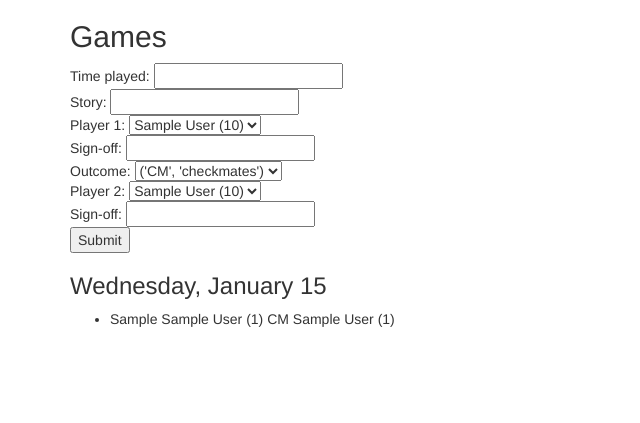
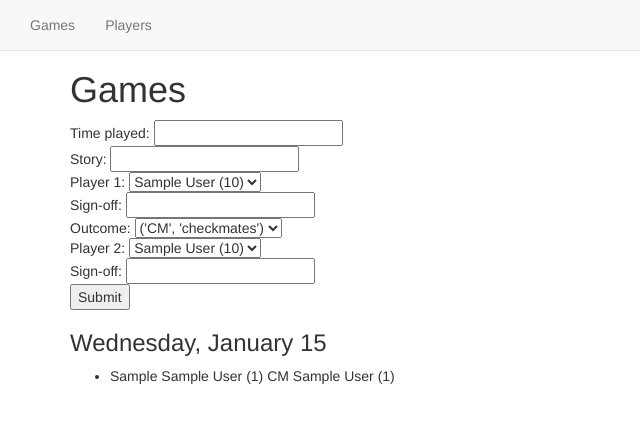
Before and after one commit to rjoleary/elonomics, a Django app: page /games/ in a window 1280 px wide. Shown: the top 423 px of the page, without its empty margins (0-640 px from the left). Run offline with Django 3.2, Linux system fonts and the light colour scheme; tables that the repository leaves empty hold one stand-in row (values such as "Sample post"); some libraries are stand-ins or nearby versions.

Commit message:
Add nav bar

```diff
--- a/elonomics/templates/elonomics/base.html
+++ b/elonomics/templates/elonomics/base.html
@@ -3,11 +3,21 @@
 <!DOCTYPE html>
 <html lang="en">
   <head>
-    <title>Elonomics</title>
+    <title>{% block title %}{% endblock %}</title>
     <meta name="viewport" content="width=device-width, initial-scale=1">
     <link rel="stylesheet" href="{% static 'elonomics/bootstrap.min.css' %}" />
   </head>
-  <body>
+  <body style="padding-top: 50px">
+    <nav class="navbar navbar-default navbar-fixed-top">
+      <div class="container-fluid">
+        <div class="collapse navbar-collapse">
+          <ul class="nav navbar-nav">
+            <li><a href="{% url 'games' %}">Games</a></li>
+            <li><a href="{% url 'players' %}">Players</a></li>
+          </ul>
+        </div>
+      </div>
+    </nav>
     <div class="container">
       {% block content %}{% endblock %}
     </div>
--- a/elonomics/templates/elonomics/games.html
+++ b/elonomics/templates/elonomics/games.html
@@ -1,7 +1,9 @@
 {% extends 'elonomics/base.html' %}
 
+{% block title %}Elonomics - Games{% endblock %}
+
 {% block content %}
-<h2>Games</h2>
+<h1>Games</h1>
 
 {% if error_message %}
     <p class="error">{{ error_message }}</p>
```
